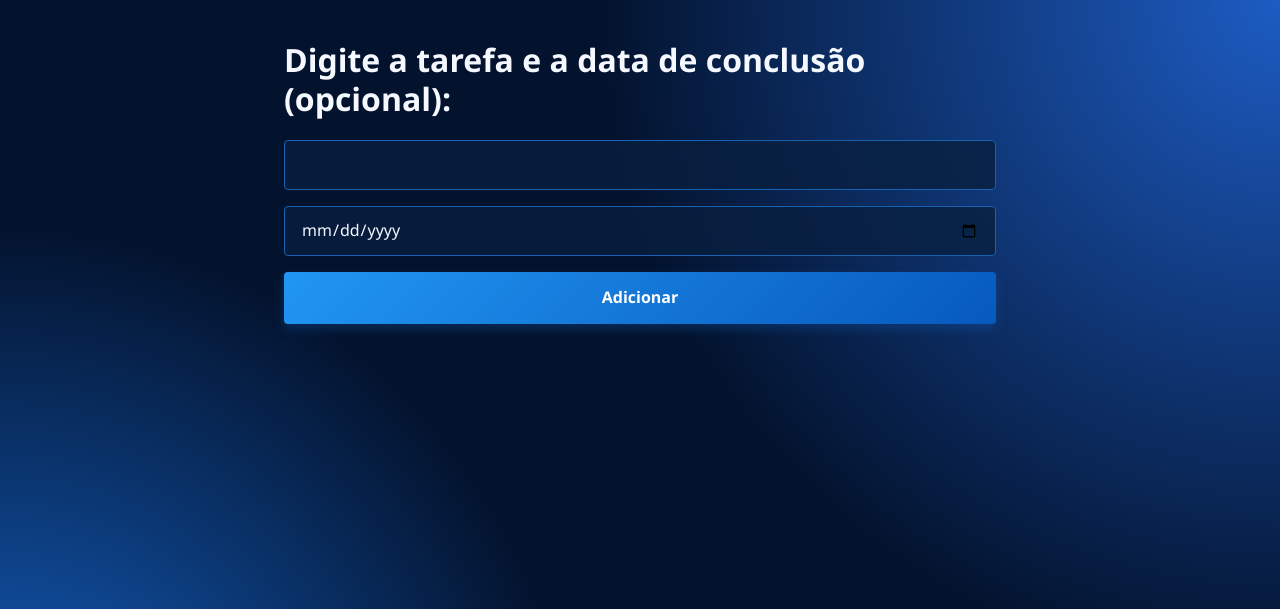
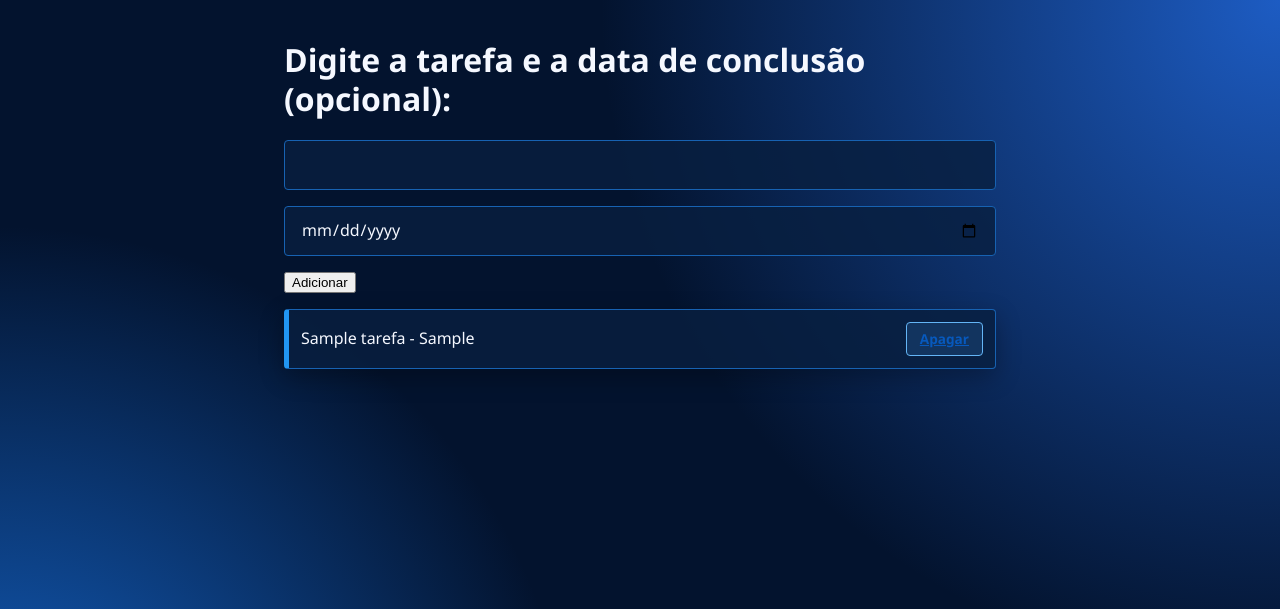
Before and after one commit to ElderSilva09/tarefas_mvc_Flask, a Flask app: template src/tarefas/templates/base.html in a window 1280 px wide. Shown: the top 609 px of the page. Run offline with Flask 3, Linux system fonts and the light colour scheme; the template is opened without the code that fills it: most values are stand-ins (such as "Sample title", 1, 10 or a date in 2020).

Commit message:
Finalizando o Projeto Full-stack

```diff
--- a/src/tarefas/app.py
+++ b/src/tarefas/app.py
@@ -1,6 +1,7 @@
-from flask import Flask, render_template
+from flask import Flask, redirect, render_template, request, url_for
 
 from tarefas.models.database import init_db
+from tarefas.models.tarefa import Tarefa
 
 app = Flask (__name__)
 
@@ -11,9 +12,38 @@ with app.app_context():
 def test():
     return 'servidor online!'
 
-@app.route('/')
+@app.route('/', methods=['GET', 'POST'])
 def home():
-    return render_template('base.html', titulo='Lista de tarefas do Elder')
+
+    if request.method == 'POST':
+        titulo_form = request.form['tituloTarefa'] # casa com o nome do input no form
+        data_conclusao_form = request.form['dataConclusao'] #casa com o nome do input no form
+
+        data_corrigida = data_conclusao_form or None
+        # 'or' nesse caso é um operador de coalescência -> retorna o
+        # primeiro valor válido
+
+        # Instanciamos uma nova tarefa com os dados recebidos do form
+        tarefa = Tarefa(titulo=titulo_form, data_conclusao=data_corrigida)
+
+        # Salvamos a tarefa no banco
+        tarefa.salvarTarefa()
+
+        return redirect(url_for('home'))
+
+    tarefas = Tarefa.listarTarefas()
+
+    return render_template(
+        'base.html',
+        titulo_da_pagina='Lista de tarefas do Elder',
+        tarefas_da_pagina = tarefas
+        )
+
+#Crie uma nova funcionalidade para apagar cada uma das tarefas cadastradas
+@app.route('/delete/<int:id>')
+def apagar_id_especificado(id):
+    # Código aqui
+    pass
 
 if __name__ == '__main__':
     app.run()
--- a/src/tarefas/data/tarefas.sql
+++ b/src/tarefas/data/tarefas.sql
@@ -3,7 +3,7 @@ CREATE DATABASE IF NOT EXISTS `tarefas`;
 USE `tarefas`;
 
 CREATE TABLE IF NOT EXISTS `tarefas` (
-    `id_tarefa` BIGINT NOT NULL AUTO_INCRMENT PRIMARY KEY,
+    `id_tarefa` BIGINT NOT NULL AUTO_INCREMENT PRIMARY KEY,
     `titulo_tarefa` VARCHAR(100) NOT NULL,
     `data_conclusao` DATETIME NULL
 );
--- a/src/tarefas/static/style.css
+++ b/src/tarefas/static/style.css
@@ -151,11 +151,12 @@ button:focus-visible {
     flex-direction: column;
     gap: 12px;
     margin-top: 16px;
+    padding-inline-start: 0;
 }
 
 /* Cada tarefa é um div criado pelo JavaScript */
 
-#listaTarefas > div {
+#listaTarefas > li {
     display: flex;
     align-items: center;
     justify-content: space-between;
@@ -179,14 +180,14 @@ button:focus-visible {
         border-color 0.2s ease;
 }
 
-#listaTarefas > div:hover {
+#listaTarefas > li:hover {
     transform: translateY(-2px);
     border-left-color: var(--laranja-escuro);
     box-shadow: 0 10px 28px rgba(21, 101, 192, 0.25);
 }
 
 
-#listaTarefas button {
+#listaTarefas a {
     flex-shrink: 0;
     margin-left: 0 !important;
     padding: 8px 13px;
@@ -208,7 +209,7 @@ button:focus-visible {
         border-color 0.2s ease;
 }
 
-#listaTarefas button:hover {
+#listaTarefas a:hover {
     color: var(--branco);
     background: var(--laranja-escuro);
     border-color: var(--laranja-escuro);
@@ -224,13 +225,13 @@ button:focus-visible {
         font-size: 1.55rem;
     }
 
-    #listaTarefas > div {
+    #listaTarefas > li {
         align-items: flex-start;
         gap: 12px;
         padding: 14px;
     }
 
-    #listaTarefas button {
+    #listaTarefas a {
         padding: 7px 10px;
     }
 }
--- a/src/tarefas/templates/base.html
+++ b/src/tarefas/templates/base.html
@@ -3,18 +3,29 @@
 <head>
     <meta charset="UTF-8">
     <meta name="viewport" content="width=device-width, initial-scale=1.0">
-    <title>{{  titulo  }}</title>
-    <link rel="stylesheet" href="{{url_for('static', filename='style.css') }}">
+    <title>{{  titulo_da_pagina  }}</title>
+    <link rel="stylesheet" href="{{ url_for('static', filename='style.css') }}">
 </head>
 <body>
     <h1>Digite a tarefa e a data de conclusão (opcional): </h1>
 
-    <input type="text" id="tituloTarefa">
-    <input type="date" id="dataConclusao">
-    <button type="button" onclick="adicionarTarefa()">Adicionar</button>
-    <output id="listaTarefas">Nenhum tarefa cadastrada</output>
+    <form method="POST"> <!--seleciona o método HTTP -->
+        <input type="text" id="tituloTarefa" name="tituloTarefa">
+        <input type="date" id="dataConclusao" name="dataConclusao">
+        <button type="submit">Adicionar</button>
+    </form>
+    <!-- <output id="listaTarefas">Nenhum tarefa cadastrada</output> -->
 
-    <script>
+    <ul id="listaTarefas">
+        {% for tarefa in tarefas_da_pagina %}
+            <li>
+                {{ tarefa.titulo_tarefa }} - {{  tarefa.data_conclusao  }}
+                <a href="#">Apagar</a> <!-- Link para a rota de apagar este ID -->
+            </li>
+        {% endfor %}
+    </ul>
+
+    <!-- <script>
         // Aplicação MVC (Modelagem-Visualização-Controle)
 
         //Seção de Modelagem
@@ -86,6 +97,6 @@
 
         renderizarTarefas()
 
-    </script>
+    </script> -->
 </body>
 </html>
```
Also changed, not shown: src/tarefas/models/tarefa.py (+22 -2 lines).
